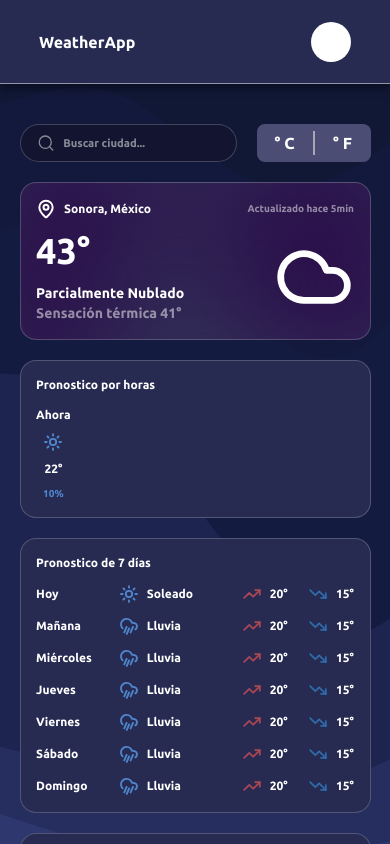
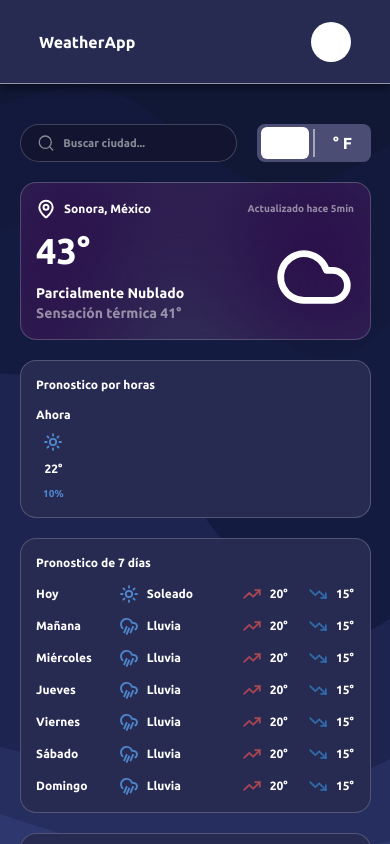
Before and after one commit to edtarsz/WeatherApp, an Angular app: page /index in a window 390 px wide. Both pictures are taken after a click on the button "Start Now!". Shown: the top 844 px of the page. Built offline with nearby package versions, Linux system fonts and the light colour scheme.

Commit message:
Me faltó en responsive, botón funcional en el front

```diff
--- a/src/main/main.html
+++ b/src/main/main.html
@@ -50,12 +50,14 @@
             </div>
             <div
                 class="text-white flex justify-center items-center gap-1 bg-[var(--small-card-background-color)] px-1 h-full rounded-lg">
-                <span
+                <span (click)="onTemperatureUnitChange('C')" [class.bg-white]="selectedTemperatureUnit() === 'C'"
+                    [class.text-black]="selectedTemperatureUnit() === 'C'"
                     class="w-12 text-center cursor-pointer px-3 py-1 hover:bg-white hover:text-black duration-200 ease-in-out rounded-md">
                     ° C
                 </span>
-                <div class="w-0.5 h-6 bg-[rgba(255,255,255,0.5)]"></div>
-                <span
+                <div class="w-0.5 h-7 bg-[rgba(255,255,255,0.5)]"></div>
+                <span (click)="onTemperatureUnitChange('F')" [class.bg-white]="selectedTemperatureUnit() === 'F'"
+                    [class.text-black]="selectedTemperatureUnit() === 'F'"
                     class="w-12 text-center cursor-pointer px-2 py-1 hover:bg-white hover:text-black duration-200 ease-in-out rounded-md">
                     ° F
                 </span>
--- a/src/main/main.ts
+++ b/src/main/main.ts
@@ -12,6 +12,7 @@ export class Main {
   private interfaceService = inject(InterfaceService);
   public showSearchBar = this.interfaceService.showSearchBar;
   public showUserMenu = this.interfaceService.showUserMenu;
+  public selectedTemperatureUnit = this.interfaceService.getSelectedTemperatureUnit;
 
   public onSearchBarToggle(): void {
     this.interfaceService.toggleSearchBar();
@@ -20,4 +21,8 @@ export class Main {
   public onUserMenuToggle(): void {
     this.interfaceService.toggleUserMenu();
   }
+
+  public onTemperatureUnitChange(unit: 'C' | 'F'): void {
+    this.interfaceService.setSelectedTemperatureUnit(unit);
+  }
 }
```
